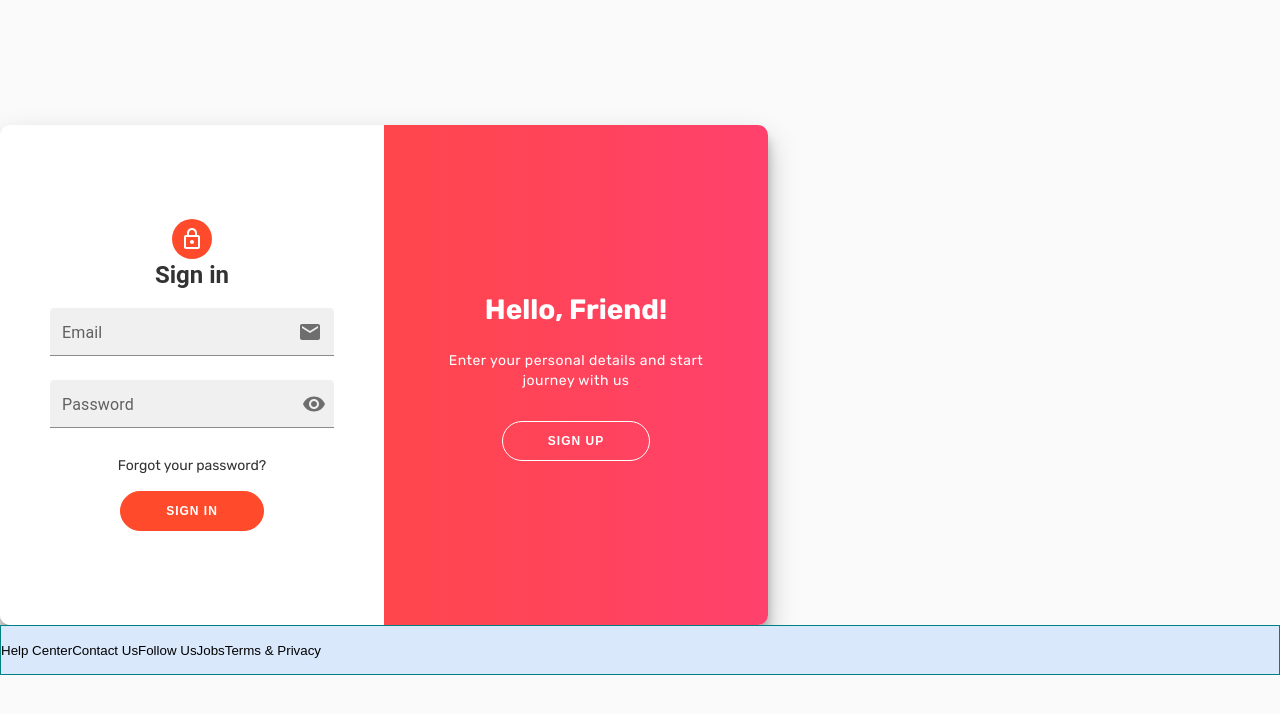
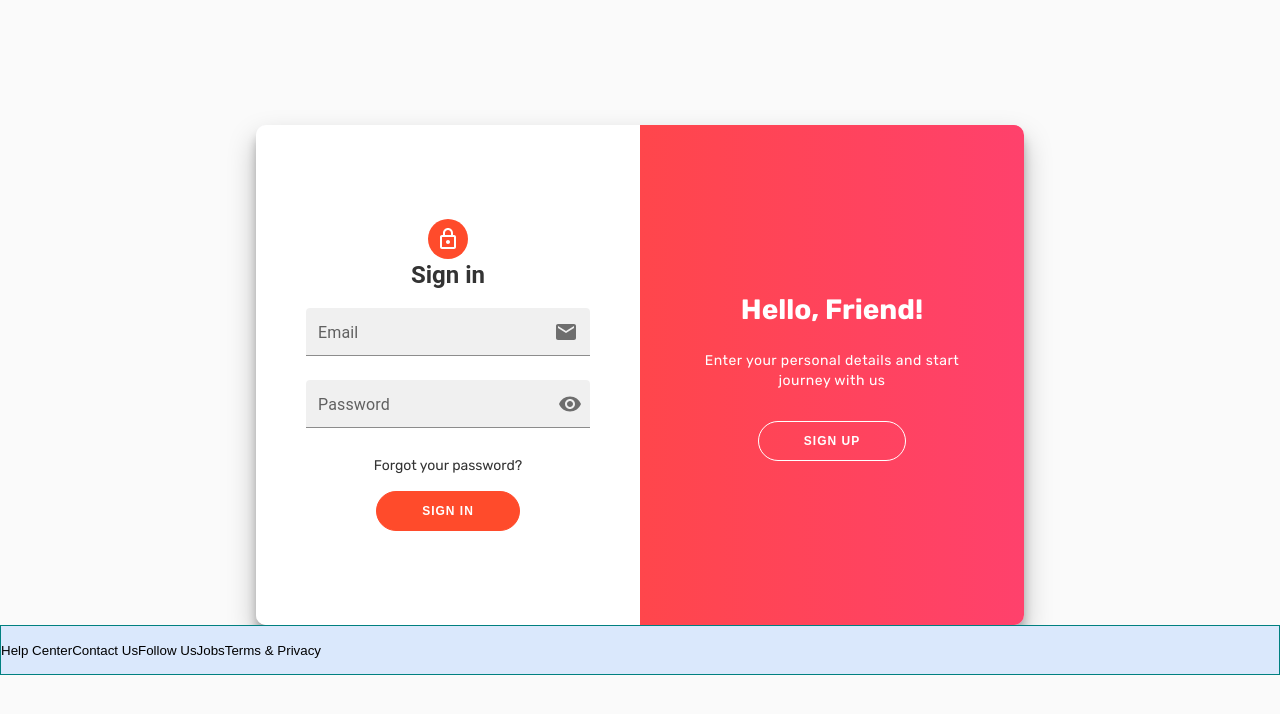
Before and after one commit to ntu-se7-grp3/garang-guni, a React (Vite) app: page /auth in a window 1280 px wide. Shown: the top 714 px of the page. Built offline with nearby package versions, Linux system fonts and the light colour scheme.

Commit message:
Fix auth component to display in the center of the page

```diff
--- a/src/layouts/RootLayout.jsx
+++ b/src/layouts/RootLayout.jsx
@@ -1,13 +1,13 @@
-import { Outlet } from "react-router-dom";
-import Footer from "../components/Footer";
+import { Outlet } from 'react-router-dom';
+import Footer from '../components/Footer';
 
 function RootLayout() {
   return (
-    <div>
+    <>
       <Outlet />
       <Footer />
-    </div>
-  )
+    </>
+  );
 }
 
 export default RootLayout;
--- a/src/pages/Auth/Auth.module.css
+++ b/src/pages/Auth/Auth.module.css
@@ -30,6 +30,8 @@
 .container {
   display: flex;
   flex-direction: column;
+  justify-content: center;
+  align-items: center;
   background: #f6f5f7;
   /* background: #fff; */
   border-radius: 10px;
@@ -40,6 +42,7 @@
   max-width: 100%;
   /* min-height: 480px; */
   min-height: 500px;
+  margin: auto; /* Ensures the container is centered horizontally */
   /* transition: all 0.6s ease-in-out; */
 }
 
@@ -48,6 +51,9 @@
   top: 0;
   height: 100%;
   transition: all 0.6s ease-in-out;
+  /* display: flex;
+  justify-content: center;
+  align-items: center; */
 }
 
 .signInContainer {
```
